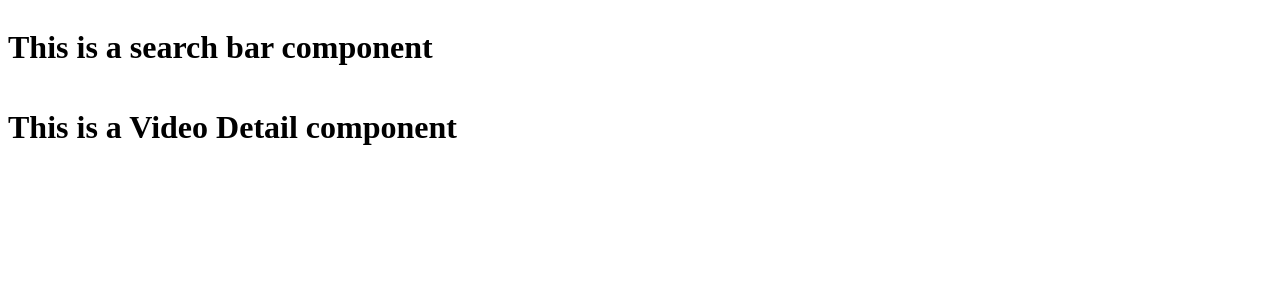
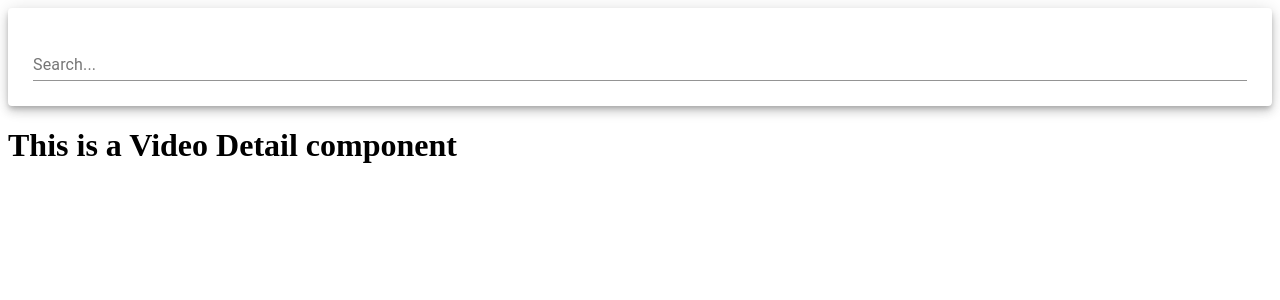
Before and after one commit to FadiZahhar/SOLID-CODE-LAB, a React (Create React App) app: page / in a window 1280 px wide. Shown: the top 300 px of the page. Built offline with nearby package versions, Linux system fonts and the light colour scheme.

Commit message:
adding the Search Bar component using the Paper component with a textfield

```diff
--- a/src/components/SearchBar.js
+++ b/src/components/SearchBar.js
@@ -1,4 +1,6 @@
 import React from 'react';
+
+import { Paper, TextField } from '@material-ui/core';
 
 class SearchBar extends React.Component {
     state = {
@@ -6,7 +8,11 @@
     }
     render() {
         return(
-            <h1>This is a search bar component</h1>
+            <Paper elevation={6} style={{ padding: '25px'}}>
+              <form>
+                  <TextField fullWidth label="Search..."></TextField>
+              </form>
+            </Paper>
         )
     }
 }
```
